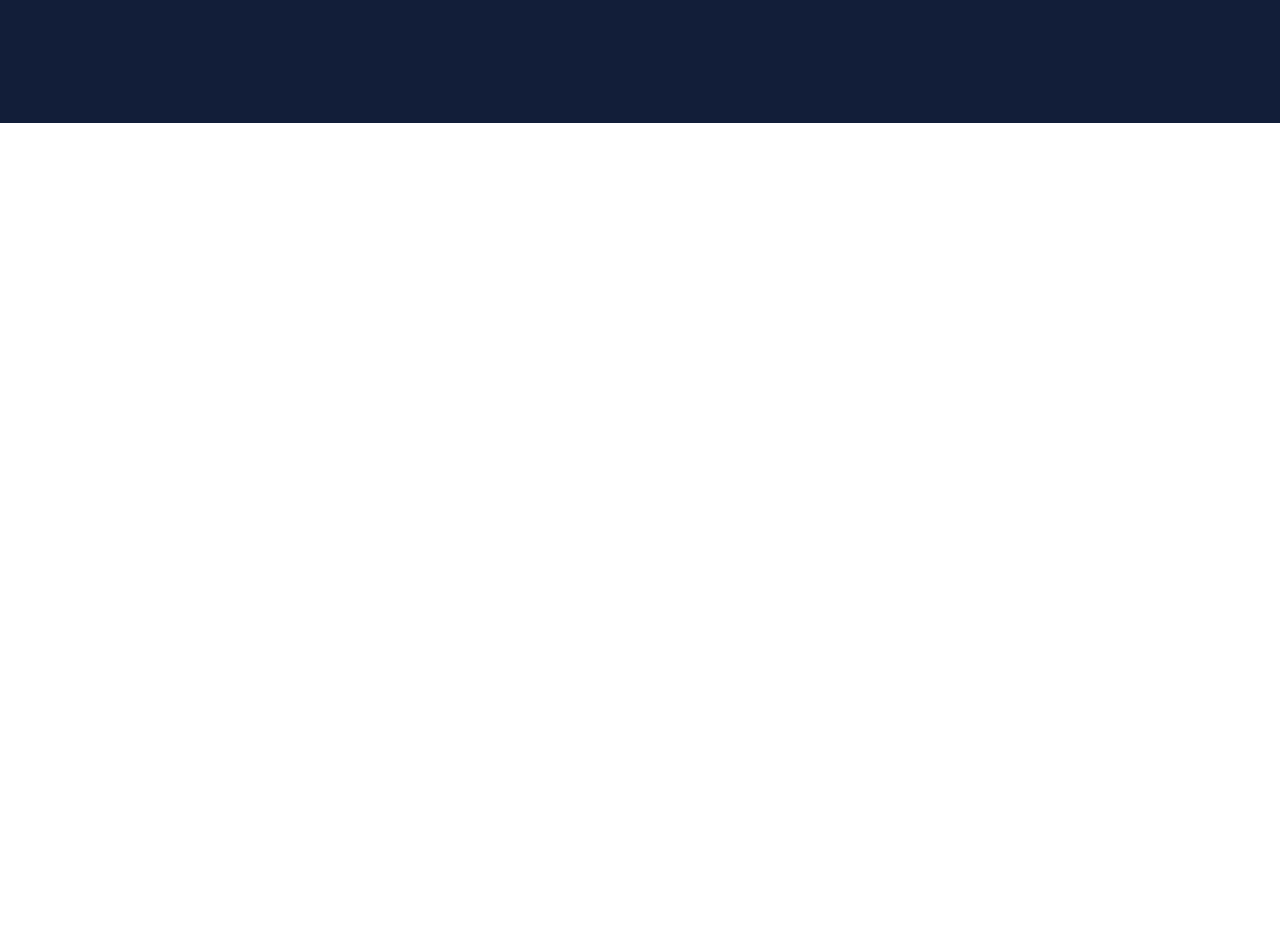
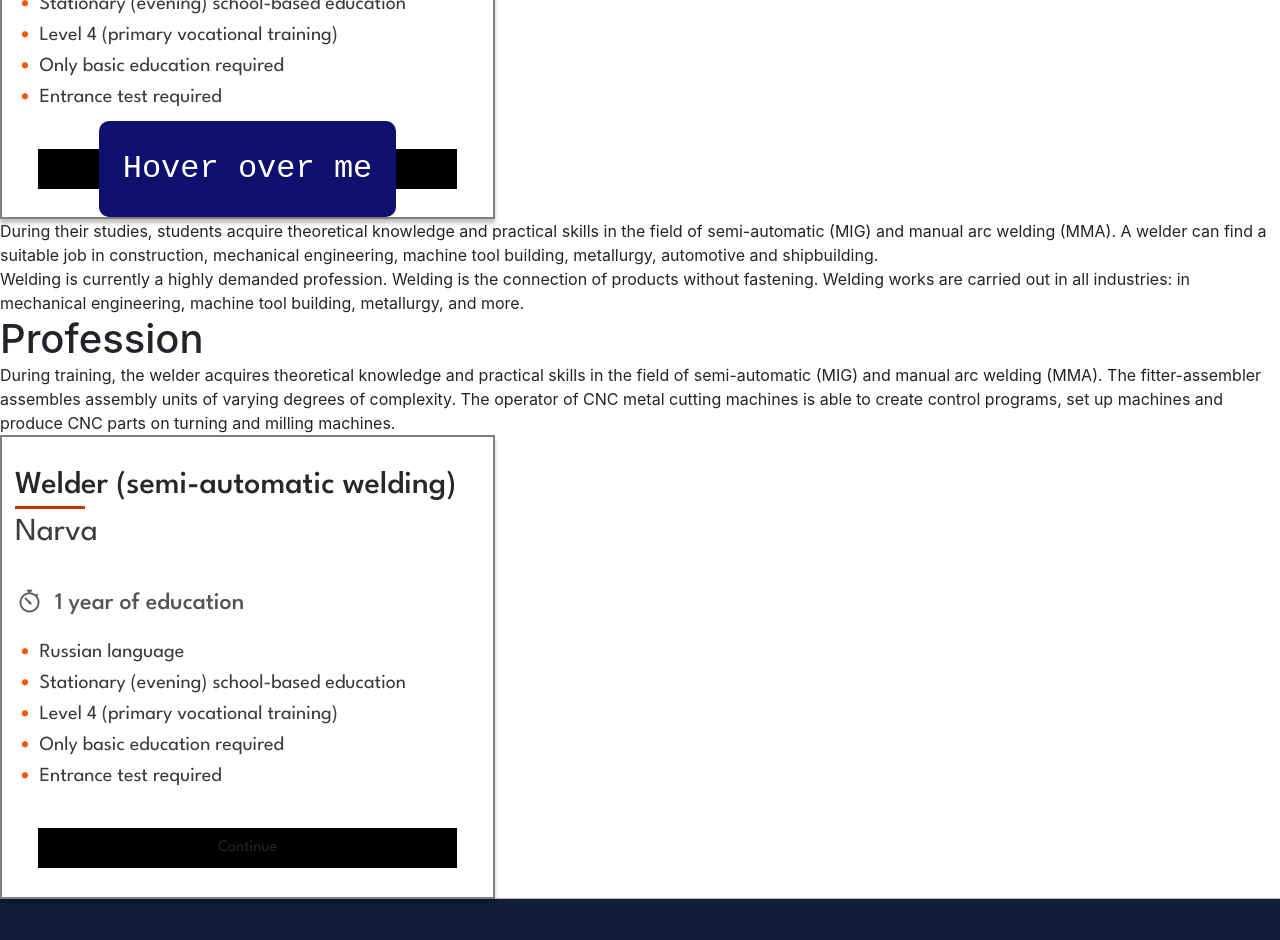
Before and after one commit to 9I6JloKo/Welders, a React (Create React App) app in the folder front-end/: page / in a window 1280 px wide. Shown: the part 2220-3160 px from the top of the page. Before the commit the page ends 2343 px from the top, so only its background shows below. Built offline with nearby package versions, Linux system fonts and the light colour scheme.

Commit message:
Making the program page

```diff
--- a/front-end/public/styles.css
+++ b/front-end/public/styles.css
@@ -584,3 +584,165 @@ footer {
 }
 
 /* End of statistics page */
+
+/* Program page */
+.program-page {
+    width: 100%;
+}
+
+.program-page .program {
+    width: 495px;
+    height: fit-content;
+    border: 2px solid #808080;
+    box-shadow: 0px 4px 4px rgba(0, 0, 0, 0.25);
+    /* filter: drop-shadow(-2px 4px 4px rgba(0, 0, 0, 0.25)); */
+    font-family: 'League Spartan';
+    padding: 15px 13px;
+    position: relative;
+}
+
+.program h3 {
+    font-weight: 500;
+    font-size: 32px;
+    color: #272727;
+    margin-top: 15px;
+}
+
+.program h3::after {
+    content: "";
+    width: 70px;
+    height: 3px;
+    background-color: #BF3C00;
+    display: block;
+    margin-bottom: 5px;
+}
+
+.program h4 {
+    font-weight: 400;
+    font-size: 32px;
+    color: #3D3D3D;
+}
+
+.program .program-duration {
+    width: 100%;
+    display: flex;
+    flex-wrap: nowrap;
+    margin-top: 33px;
+    display: flex;
+    align-items: center;
+}
+
+.program .program-duration img {
+    margin-top: -4px;
+}
+
+.program .program-duration p {
+    font-weight: 500;
+    font-size: 24px;
+    color: #545454;
+    margin-left: 11px;
+}
+
+.program ul {
+    width: 100%;
+    margin-top: 22px;
+    margin-left: 24.5px;
+}
+
+.program ul li {
+    width: 100%;
+    font-size: 20px;
+    color: #3B3B3B;
+    margin: 13px 0;
+    line-height: 18px;
+}
+
+.program ul li::before {
+    content: "•";
+    color: #F45700;
+    font-weight: bold;
+    display: inline-block;
+    width: 1em;
+    margin-left: -1em;
+}
+
+.program .btn-container {
+    width: 90%;
+    height: 40px;
+    position: relative;
+    margin: 0 auto;
+    margin-top: 43px;
+    margin-bottom: 13.5px;
+    display: flex;
+    justify-content: center;
+    align-items: center;
+    background-color: #000;
+}
+
+/* .program .btn-container a {
+    width: 100%;
+    height: 100%;
+    font-weight: 500;
+    font-size: 22px;
+    letter-spacing: 0.01em;
+    color: #FFFFFF;
+
+    display: flex;
+    align-items: center;
+    justify-content: center;
+}
+
+.program .btn-container a::after {
+    content: "";
+    width: 18px;
+    height: 14px;
+    position: absolute;
+    right: 28px;
+    background-image: url('./images/arrow.svg');
+} */
+
+.btn-1 {
+    font-family: Hack, monospace;
+    background: #0F0F6D;
+    color: #ffffff;
+    cursor: pointer;
+    font-size: 2em;
+    padding: 1.5rem;
+    border: 0;
+    transition: all 0.5s;
+    border-radius: 10px;
+    width: auto;
+    position: relative;
+}
+
+.btn-1::after {
+    content: "→";
+    height: 100%;
+    font-family: "Font Awesome 5 Pro";
+    font-weight: 400;
+    position: absolute;
+    left: 85%;
+    top: 31%;
+    right: 5%;
+    bottom: 0;
+    opacity: 0;
+
+    display: flex;
+    align-items: center;
+    justify-content: center;
+}
+
+.btn-1:hover {
+    background: #2b2bff;
+    transition: all 0.5s;
+    border-radius: 10px;
+    box-shadow: 0px 6px 15px #0000ff61;
+    padding: 1.5rem 3.5rem 1.5rem 1.5rem;
+}
+
+.btn-1:hover::after {
+    opacity: 1;
+    transition: all 0.5s;
+}
+
+/* End of program page */
--- a/front-end/src/components/Content.jsx
+++ b/front-end/src/components/Content.jsx
@@ -2,6 +2,7 @@ import React from 'react';
 import Home from '../pages/Home';
 import AboutUs from '../pages/AboutUs';
 import Statistics from '../pages/Statistics';
+import Program from '../pages/Program';
 
 export default function Content() {
     return (
@@ -9,6 +10,7 @@ export default function Content() {
             <Home />
             <AboutUs />
             <Statistics />
+            <Program />
         </div>
     )
 }
--- a/front-end/src/pages/Program.jsx
+++ b/front-end/src/pages/Program.jsx
@@ -1,9 +1,88 @@
-import React from 'react'
+import React from 'react';
+import timer from '../assets/timer-icon.svg';
 
 export default function Program() {
     return (
         <div className="program-page">
+            <div className="left-column">
+                <h1>Program</h1>
+                <div className="program-container">
+                    <div className="program">
+                        <h3>Welder (semi-automatic welding)</h3>
+                        <h4>Narva</h4>
+                        <div className="program-duration">
+                            <img src={timer} alt="duration" />
+                            <p>1 year of education</p>
+                        </div>
+                        <ul>
+                            <li>Russian language</li>
+                            <li>Stationary (evening) school-based education</li>
+                            <li>Level 4 (primary vocational training)</li>
+                            <li>Only basic education required</li>
+                            <li>Entrance test required</li>
+                        </ul>
+                        {/* <div className="btn-container">
+                            <a href="/contacts">Continue</a>
+                        </div> */}
+                        <div className="btn-container">
+                            <button class="btn-1">Hover over me</button>
+                        </div>
+                    </div>
+                    <div className="program-description">
+                        <p>
+                            During their studies, students acquire theoretical knowledge
+                            and practical skills in the field of semi-automatic (MIG) and manual arc welding (MMA).
+                            A welder can find a suitable job in construction,
+                            mechanical engineering, machine tool building, metallurgy,
+                            automotive and shipbuilding.
+                        </p>
+                    </div>
+                </div>
+            </div>
 
+            <div className="right-column">
+                <div className="profession-container">
+                    <div className="ptofession-description">
+                        <p>
+                            Welding is currently a highly demanded profession.
+                            Welding is the connection of products without fastening.
+                            Welding works are carried out in all industries: in mechanical engineering,
+                            machine tool building, metallurgy, and more.
+                        </p>
+                    </div>
+                    <h1>Profession</h1>
+                </div>
+
+                <div className="program-container">
+                    <div className="program-description">
+                        <p>
+                            During training, the welder acquires theoretical knowledge
+                            and practical skills in the field of semi-automatic (MIG) and manual arc welding (MMA).
+                            The fitter-assembler assembles assembly units of varying degrees of complexity.
+                            The operator of CNC metal cutting machines is able to create control programs,
+                            set up machines and produce CNC parts on turning and milling machines.
+                        </p>
+                    </div>
+                    <div className="program">
+                        <h3>Welder (semi-automatic welding)</h3>
+                        <h4>Narva</h4>
+                        <div className="program-duration">
+                            <img src={timer} alt="duration" />
+                            <p>1 year of education</p>
+                        </div>
+                        <ul>
+                            <li>Russian language</li>
+                            <li>Stationary (evening) school-based education</li>
+                            <li>Level 4 (primary vocational training)</li>
+                            <li>Only basic education required</li>
+                            <li>Entrance test required</li>
+                        </ul>
+                        <div className="btn-container">
+                            <a href="/contacts">Continue</a>
+                        </div>
+                    </div>
+                </div>
+            </div>
         </div>
     )
 }
```
Also changed, not shown: front-end/public/images/arrow.svg (added), front-end/src/assets/timer-icon.svg (added).
